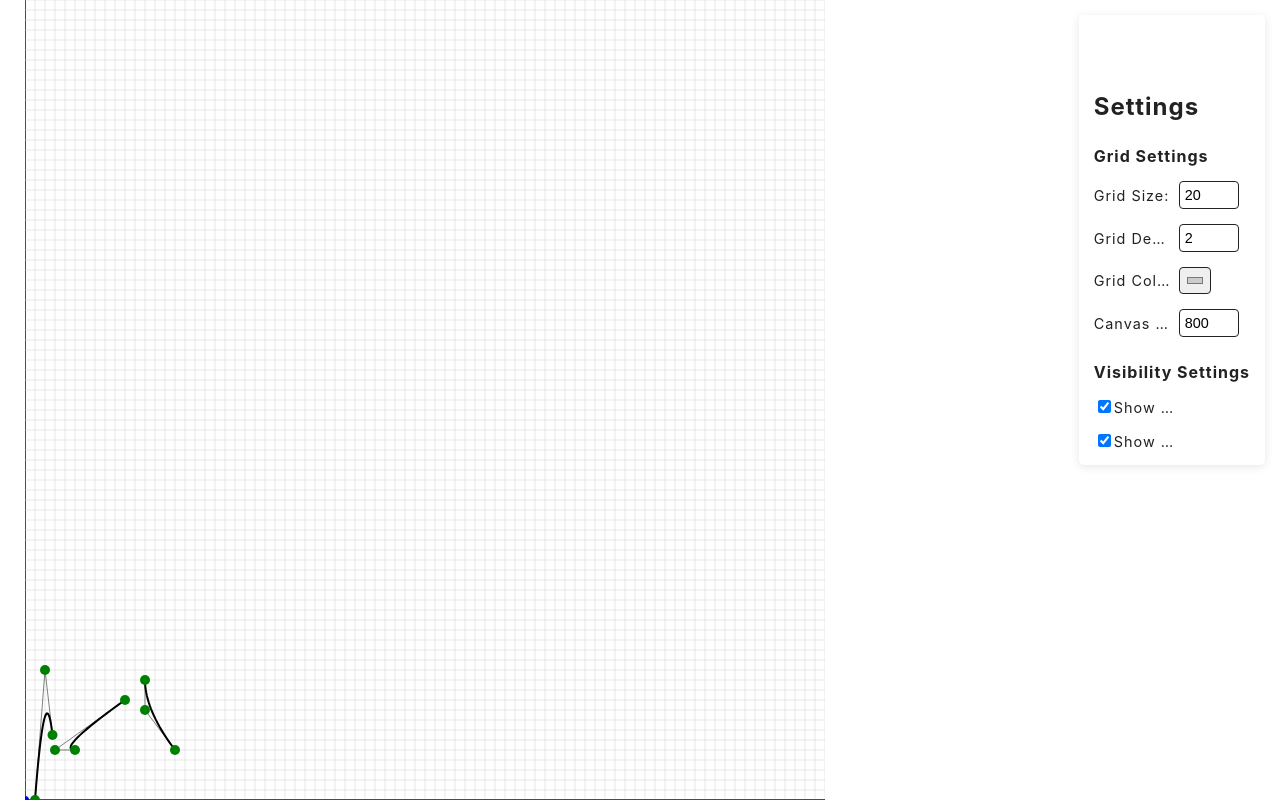
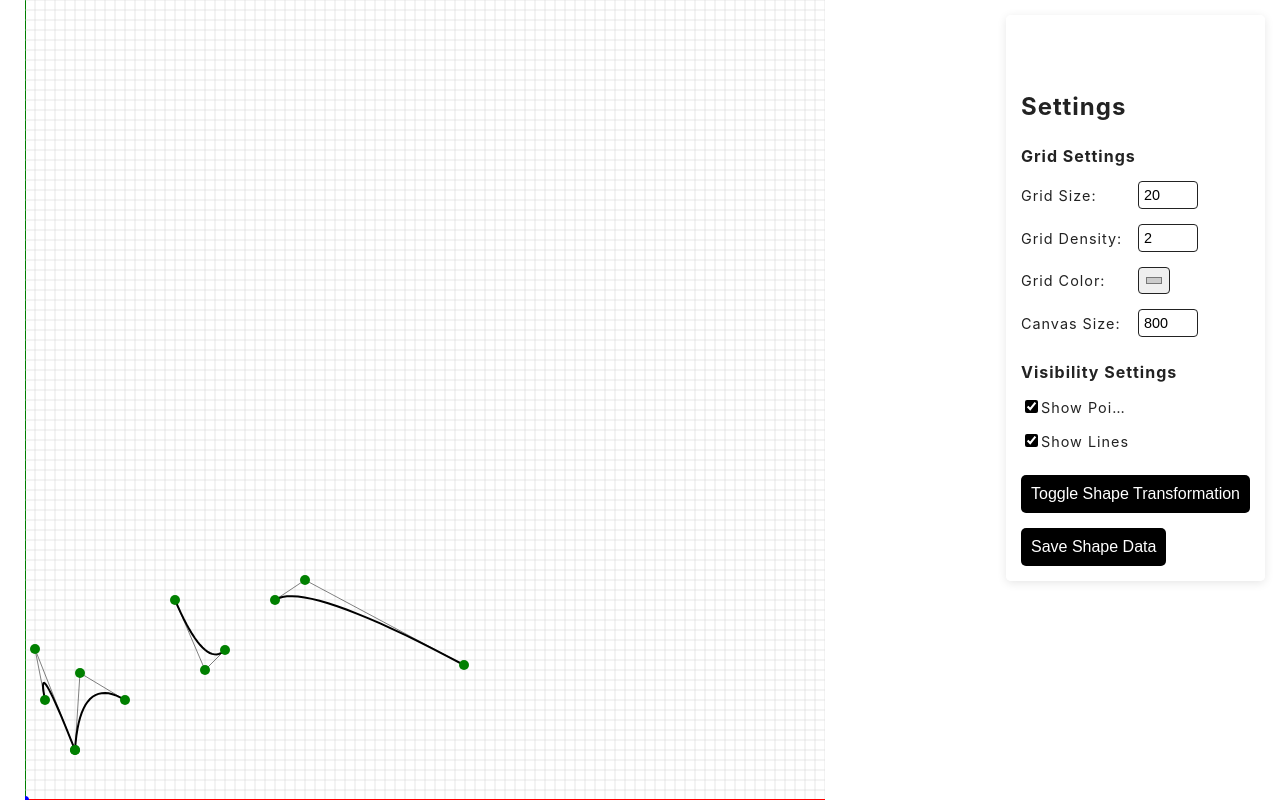
Before and after one commit to morsprop3est/geometry-and-graphics-lab1, a React (Create React App) app: page / in a window 1280 px wide. Both pictures are taken after a click on the button 1223 px from the left and 53 px from the top of the page. Built offline with nearby package versions, Linux system fonts and the light colour scheme; some icons are missing.

Commit message:
Implement animation transformation. Added save function.

```diff
--- a/src/App.js
+++ b/src/App.js
@@ -2,13 +2,7 @@ import React, { useState, useEffect } from 'react';
 import Shape from './components/Shape/Shape';
 import Graph from './components/Graph/Graph';
 import SideMenu from './components/SideMenu/SideMenu';
-import { applySymmetryTransformations } from './utils/utils';
-
-const defaultShapeElements = [
-    { id: 1, type: 'arc', startX: 27.5, startY: 65, endX: 10, endY: 0, controlX: 20, controlY: 130 },
-    { id: 2, type: 'arc', startX: 50, startY: 50, endX: 100, endY: 100, controlX: 30, controlY: 50 },
-    { id: 3, type: 'arc', startX: 120, startY: 120, endX: 150, endY: 50, controlX: 120, controlY: 90 },
-];
+import shapesData from './shapeData.json';
 
 const defaultGridSettings = {
     gridSize: 20,
@@ -18,13 +12,62 @@ const defaultGridSettings = {
 };
 
 const App = () => {
-    const [elements, setElements] = useState(defaultShapeElements);
+    const [elements, setElements] = useState(shapesData.shape1); // Start with shape1
+    const [isShape1, setIsShape1] = useState(true); // Track which shape is active
     const [gridSize, setGridSize] = useState(defaultGridSettings.gridSize);
     const [gridDensity, setGridDensity] = useState(defaultGridSettings.gridDensity);
     const [gridColor, setGridColor] = useState(defaultGridSettings.gridColor);
     const [canvasSize, setCanvasSize] = useState(defaultGridSettings.canvasSize);
     const [showPoints, setShowPoints] = useState(true);
     const [showLines, setShowLines] = useState(true);
+
+    const toggleShapeTransformation = () => {
+        const targetElements = isShape1 ? shapesData.shape2 : shapesData.shape1;
+        animateShapeTransition(elements, targetElements);
+        setIsShape1(!isShape1);
+    };
+
+    const animateShapeTransition = (startElements, endElements) => {
+        if (!Array.isArray(startElements) || !Array.isArray(endElements)) {
+            console.error('Invalid shape data: startElements or endElements is not an array');
+            return;
+        }
+
+        const steps = 60;
+        const duration = 1000;
+        const interval = duration / steps;
+        let stepCount = 0;
+
+        const interpolate = (start, end, progress) => start + (end - start) * progress;
+
+        const animate = () => {
+            stepCount++;
+            const progress = stepCount / steps;
+
+            const newElements = startElements.map((startElement, index) => {
+                const endElement = endElements[index];
+                if (!endElement) return startElement;
+
+                return {
+                    ...startElement,
+                    startX: interpolate(startElement.startX, endElement.startX, progress),
+                    startY: interpolate(startElement.startY, endElement.startY, progress),
+                    endX: interpolate(startElement.endX, endElement.endX, progress),
+                    endY: interpolate(startElement.endY, endElement.endY, progress),
+                    controlX: interpolate(startElement.controlX, endElement.controlX, progress),
+                    controlY: interpolate(startElement.controlY, endElement.controlY, progress),
+                };
+            });
+
+            setElements(newElements);
+
+            if (stepCount < steps) {
+                requestAnimationFrame(animate);
+            }
+        };
+
+        requestAnimationFrame(animate);
+    };
 
     const updateElementPosition = (id, pointType, x, y) => {
         setElements((prevElements) =>
@@ -40,7 +83,23 @@ const App = () => {
         );
     };
 
+    // Save both shape1 and shape2 data when the user clicks save
+    const saveShapeData = () => {
+        // Save both shapes, with the current one as elements
+        const jsonData = JSON.stringify({
+            shape1: elements, // This is the active shape's data
+            shape2: isShape1 ? shapesData.shape2 : shapesData.shape1, // Save the other shape
+        }, null, 2);
 
+        const blob = new Blob([jsonData], { type: 'application/json' });
+        const url = URL.createObjectURL(blob);
+        const a = document.createElement('a');
+        a.href = url;
+        a.download = 'shapeData.json';
+        a.click();
+
+        URL.revokeObjectURL(url);
+    };
 
     return (
         <div>
@@ -57,6 +116,8 @@ const App = () => {
                 setShowLines={setShowLines}
                 showPoints={showPoints}
                 showLines={showLines}
+                toggleTransformation={toggleShapeTransformation}
+                saveShapeData={saveShapeData}
             />
             <Shape
                 elements={elements}
--- a/src/components/Shape/Shape.jsx
+++ b/src/components/Shape/Shape.jsx
@@ -68,7 +68,6 @@ const Shape = ({ elements, canvasSize, updateElementPosition, showPoints = true,
                 20
             );
 
-            // Малюємо дуги
             ctx.strokeStyle = 'black';
             ctx.lineWidth = 2;
             ctx.beginPath();
--- a/src/components/SideMenu/SideMenu.jsx
+++ b/src/components/SideMenu/SideMenu.jsx
@@ -1,5 +1,5 @@
     import React, { useState } from 'react';
-import { CloseSquare, Setting, Refresh } from 'iconic-react';
+    import { CloseSquare, Setting } from 'iconic-react';
     import { motion, AnimatePresence } from 'framer-motion';
     import styles from './SideMenu.module.scss';
 
@@ -16,6 +16,8 @@ const SideMenu = ({
                           setShowPoints,
                           showLines,
                           setShowLines,
+                          toggleTransformation,
+                          saveShapeData,
                       }) => {
         const [isOpen, setIsOpen] = useState(false);
 
@@ -101,6 +103,20 @@ const SideMenu = ({
                                         </label>
                                     </div>
                                 </div>
+
+                                <div className={styles.shapeWrapper}>
+                                    <div className={styles.controlItem}>
+                                        <button onClick={toggleTransformation} className={styles.resetButton}>
+                                            Toggle Shape Transformation
+                                        </button>
+                                    </div>
+
+                                    <div className={styles.controlItem}>
+                                        <button onClick={saveShapeData} className={styles.resetButton}>
+                                            Save Shape Data
+                                        </button>
+                                    </div>
+                                </div>
                             </motion.div>
                         )}
                     </AnimatePresence>
--- a/src/components/SideMenu/SideMenu.module.scss
+++ b/src/components/SideMenu/SideMenu.module.scss
@@ -157,11 +157,12 @@
         align-items: center;
         gap: 5px;
         width: 100%;
+        accent-color: black;
 
         label {
           display: block;
           font-size: 0.9em;
-          width: 5rem;
+          width: 7rem;
           white-space: nowrap;
           overflow: hidden;
           text-overflow: ellipsis;
--- /dev/null
+++ b/src/shapeData.json
@@ -0,0 +1,86 @@
+{
+  "shape1": [
+    {
+      "id": 1,
+      "type": "arc",
+      "startX": 100,
+      "startY": 100,
+      "endX": 50,
+      "endY": 50,
+      "controlX": 55,
+      "controlY": 127
+    },
+    {
+      "id": 2,
+      "type": "arc",
+      "startX": 200,
+      "startY": 150,
+      "endX": 150,
+      "endY": 200,
+      "controlX": 180,
+      "controlY": 130
+    },
+    {
+      "id": 3,
+      "type": "arc",
+      "startX": 439,
+      "startY": 135,
+      "endX": 250,
+      "endY": 200,
+      "controlX": 280,
+      "controlY": 220
+    },
+    {
+      "id": 4,
+      "type": "arc",
+      "startX": 20,
+      "startY": 100,
+      "endX": 50,
+      "endY": 50,
+      "controlX": 10,
+      "controlY": 151
+    }
+  ],
+  "shape2": [
+    {
+      "id": 1,
+      "type": "arc",
+      "startX": 100,
+      "startY": 100,
+      "endX": 50,
+      "endY": 50,
+      "controlX": 55,
+      "controlY": 127
+    },
+    {
+      "id": 2,
+      "type": "arc",
+      "startX": 200,
+      "startY": 150,
+      "endX": 150,
+      "endY": 200,
+      "controlX": 180,
+      "controlY": 130
+    },
+    {
+      "id": 3,
+      "type": "arc",
+      "startX": 300,
+      "startY": 250,
+      "endX": 250,
+      "endY": 200,
+      "controlX": 280,
+      "controlY": 220
+    },
+    {
+      "id": 4,
+      "type": "arc",
+      "startX": 20,
+      "startY": 100,
+      "endX": 50,
+      "endY": 50,
+      "controlX": 10,
+      "controlY": 151
+    }
+  ]
+}
```
Lines whose indentation alone changed are shown as unchanged.
